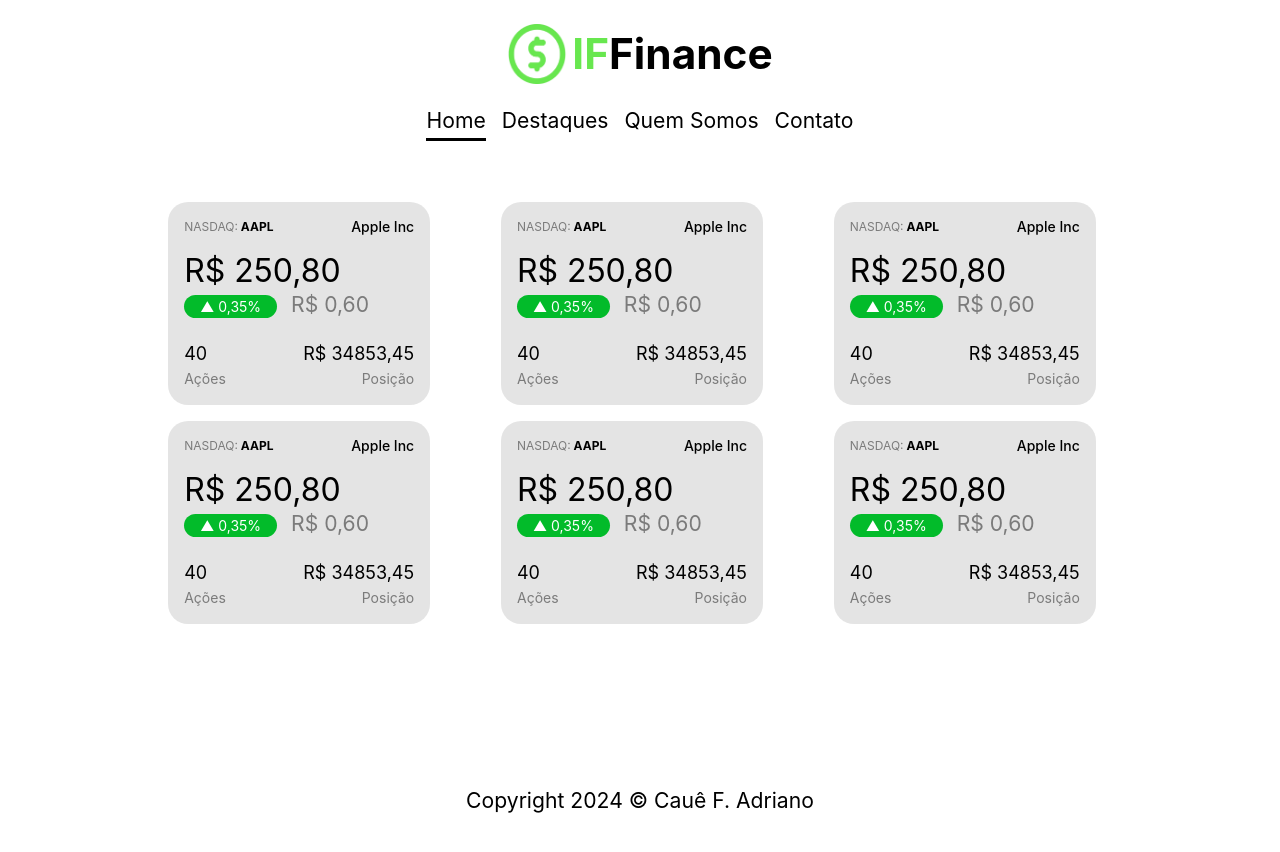
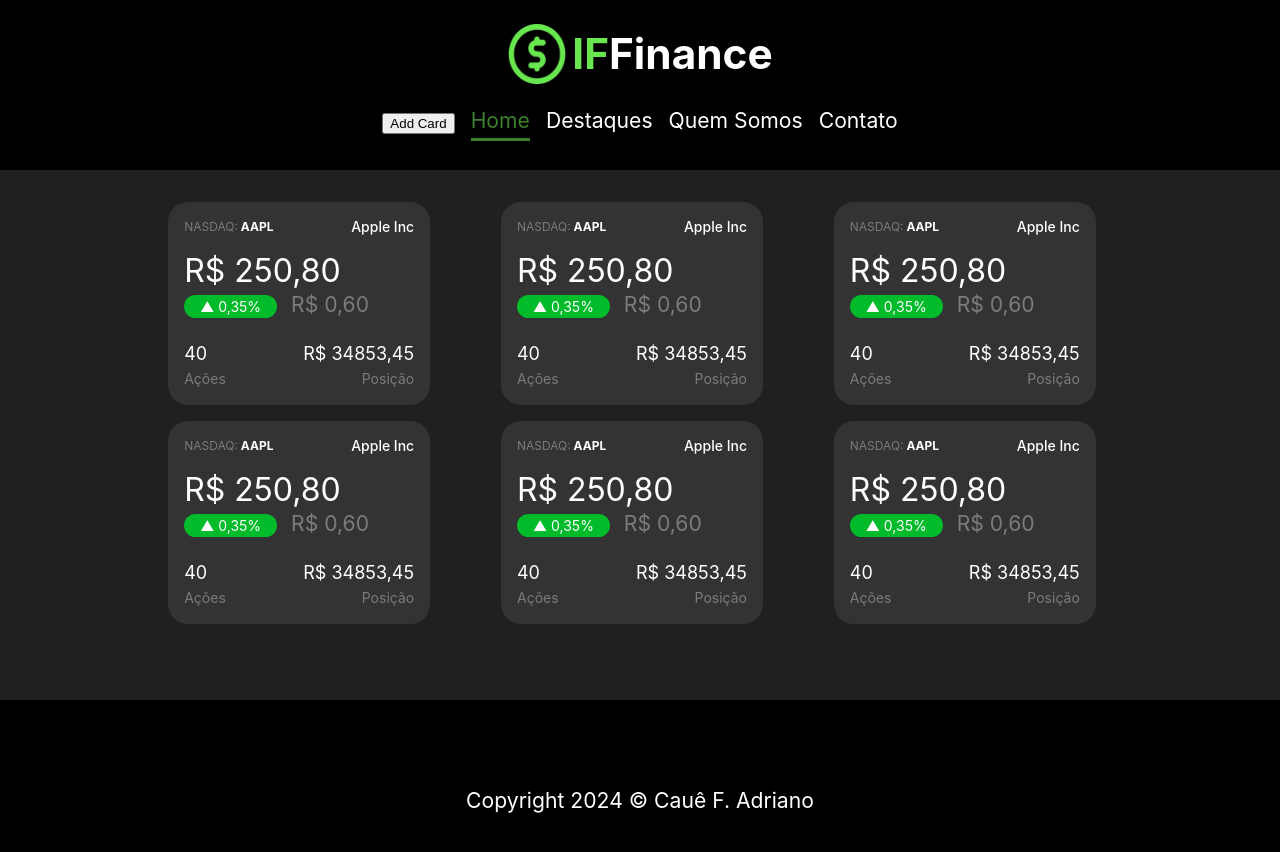
Before and after one commit to Caue-Adriano/DevWeb-Atividade, a plain HTML site: page Index.html in a window 1280 px wide. Drawn offline with Linux system fonts and the light colour scheme.

Commit message:
add javascript example

```diff
--- a/Index.html
+++ b/Index.html
@@ -6,9 +6,10 @@
 	<meta name="viewport" content="width=device-width, initial-scale=1.0">
 	<title>IFFinance</title>
 	<link rel="stylesheet" href="./css/style.css">
+	<script src="js/main.js"></script>
 	<style>
 		html, body {
-			color: #000;
+			color: #fff;
 		}
 
 		body > main {
@@ -27,6 +28,7 @@
 		<div>
 			<nav>
 				<ul>
+					<li><button onclick="addCard()">Add Card</button></li>
 					<li><a href="./index.html" class="active">Home</a></li>
 					<li><a href="./destaques.html">Destaques</a></li>
 					<li><a href="./quem-somos.html">Quem Somos</a></li>
--- a/css/style.css
+++ b/css/style.css
@@ -1,36 +1,36 @@
 html, body{
 	margin: 0;
 	padding: 0;
-	background: #ffffff;
+	background: #202020;
 	font-family: -apple-system, BlinkMacSystemFont, "Segoe UI", Roboto, Oxygen, Ubuntu, Cantarell, "Fira Sans", "Droid Sans", "Helvetica Neue", sans-serif;
-	color: #000;
+	color: #fff;
 	font-size: 1.15rem;
 }
 
 body > header{
 	height: 140px;
-	background: #ffffff;
+	background: #000;
 	padding: 0 0 30px 0;
 	display: flex;
 	flex-direction: column;
 	align-items: center;
-	color: #000;
+	color: #fff;
 }
 
 body > header nav a{
-	color: #000;
+	color: #fff;
 	text-decoration: none;
 	padding: 0 0 5px 0;
 }
 
 body > header nav a:hover{
-	color: #000;
-	border-bottom: 3px solid #000;
+	color: #68e74f;
+	border-bottom: 3px solid #68e74f;
 }
 
 body > header nav a.active{
-	color: #000;
-	border-bottom: 3px solid #000;
+	color: #3b812d;
+	border-bottom: 3px solid #3b812d;
 }
 
 .logotipo{
@@ -66,8 +66,8 @@ body > main{
 }
 
 body > footer{
-	background: #ffffff;
-	color: #000;
+	background: #000;
+	color: #fff;
 	height: 200px;
 	display: flex;
 	justify-content: center;
@@ -164,10 +164,10 @@ th, td{
 }
 
 tr:nth-child(even){
-	background: #fff;
+	background: #000;
 }
 tr:nth-child(odd){
-	background: #7b7b7b52;
+	background: #2c2c2c;
 }
 
 fieldset{
@@ -233,11 +233,11 @@ input[type=submit]:active, input[type=reset]:active{
 */
 
 .titulo_quemsomos {
-	color: #000;
+	color: #fff;
 }
 
 .img_sobrenos {
-	background-color: #000;
+	background-color: #7b7b7b34;
 	border-radius: 100%;
 	width: 700px;
 	height: 425px;
--- /dev/null
+++ b/js/main.js
@@ -0,0 +1,39 @@
+console.log("teste de conexão")
+
+function addCard() {
+    const main = document.querySelector('.card-position')
+    main.innerHTML = main.innerHTML + `
+    <div class="card-ticker">
+				<header>
+					<h2><span>NASDAQ:</span> AAPL</h2>
+					<h1>Apple Inc</h1>
+				</header>
+				<main>
+					<p>R$ 250,80</p>
+					<span>▲ 0,35%</span>
+					<span>R$ 0,60</span>
+				</main>
+				<footer>
+					<div>
+						<p>40</p>
+						<span>Ações</span>
+					</div>
+					<div>
+						<p>R$ 34853,45</p>
+						<span>Posição</span>
+					</div>
+				</footer>
+			</div>
+            `
+}
+
+//dados do ticker
+ const teste = {
+    nasdaq: "teste",
+    nome: "teste1",
+    valor: 100.50,
+    porcentagem: 5.6,
+    valorextra: 1.00,
+    acoes: 55,
+    posicao: 99999.99
+ }
```
